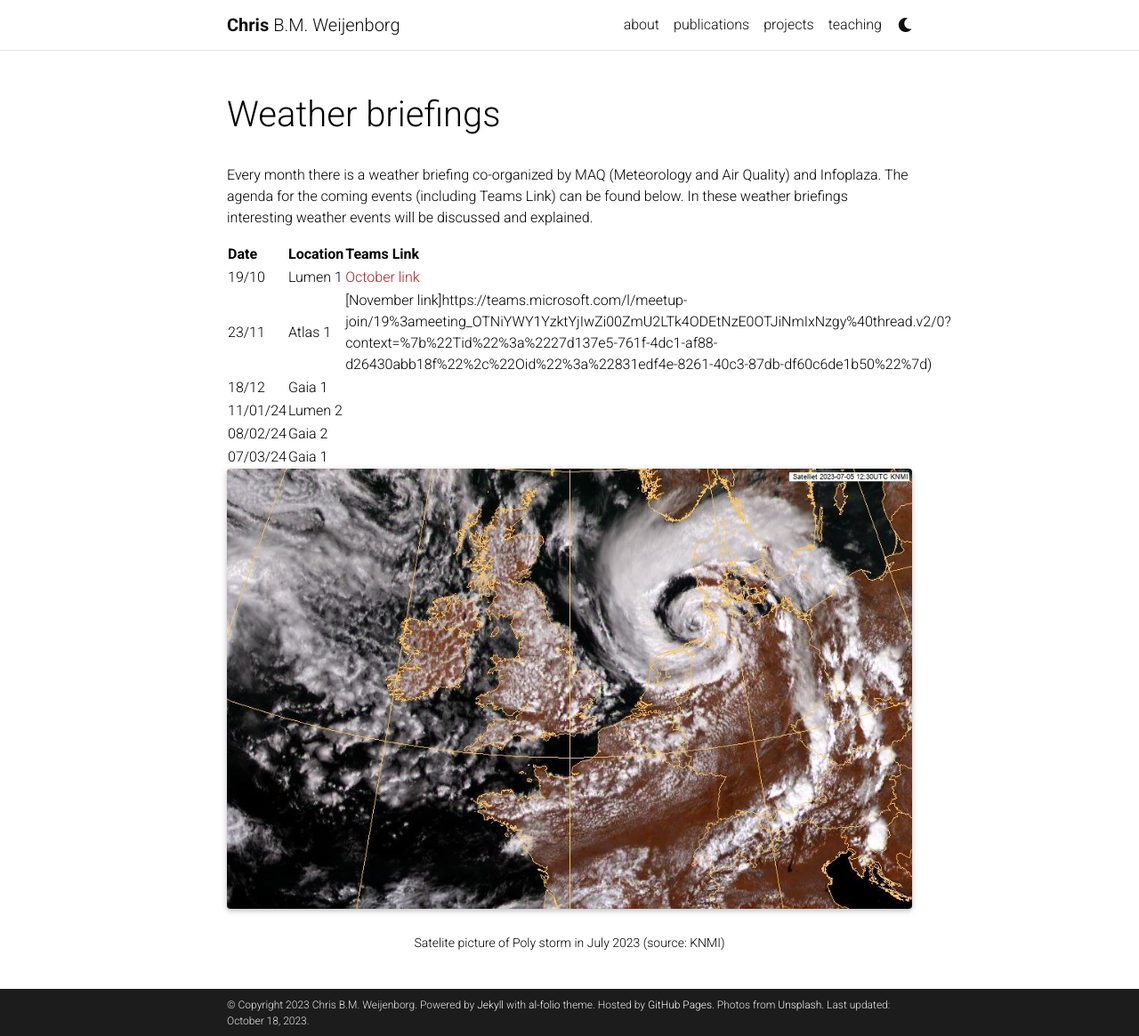
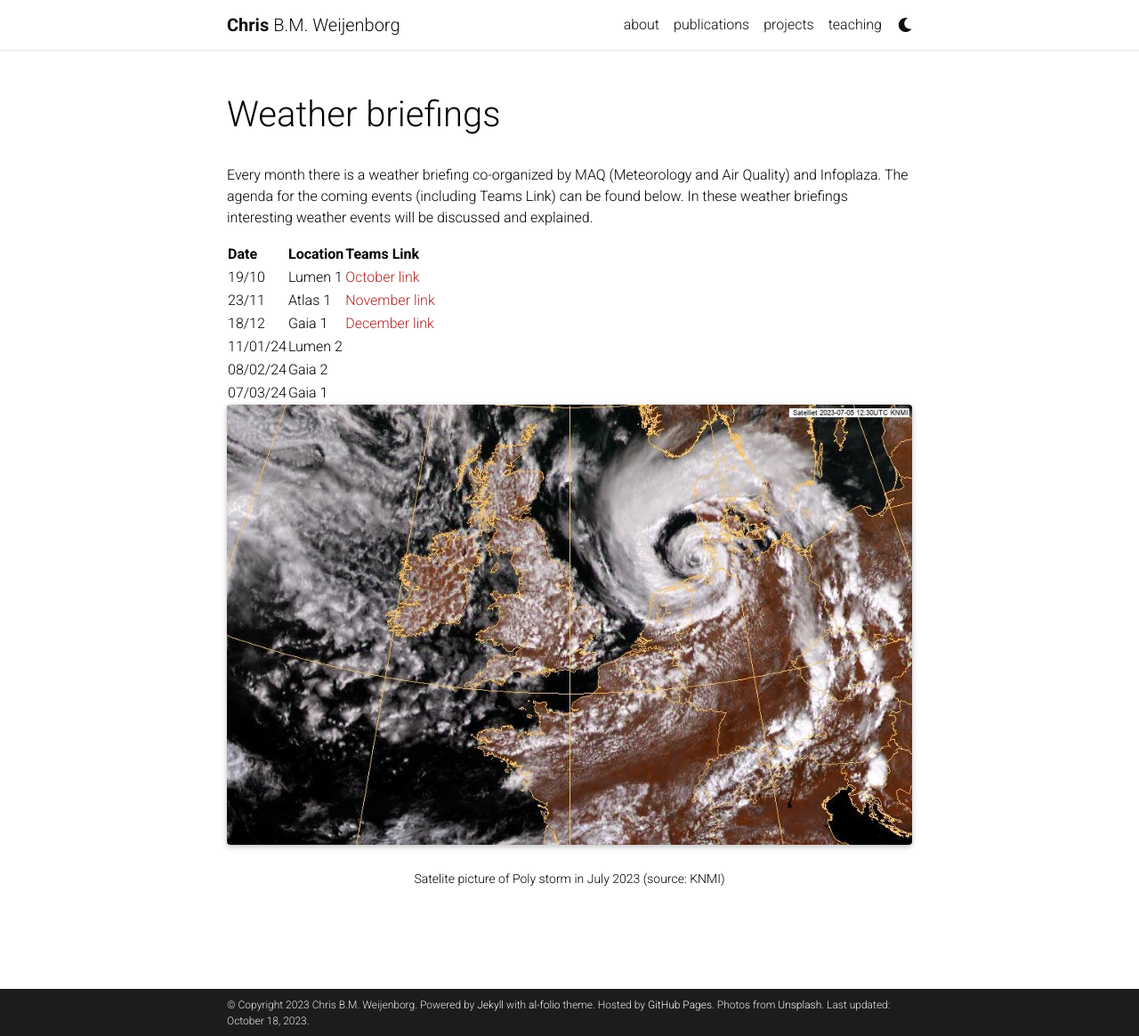
Before and after one commit to chrisweij/chrisweij.github.io, a Jekyll site: the page built from _projects/WeatherBriefing.md, in a window 1280 px wide and 1165 px high. Shown: the whole window at 89% size. Built offline with Jekyll 4.4.1, drawn with Linux system fonts in a browser that asks for light colours; full-size pictures stand in for the smaller copies a plugin makes; comment, search, counter and statistics services are not loaded; a style sheet for code colours, icons or effects is not loaded.

Commit message:
Updated teams links

```diff
--- a/_projects/WeatherBriefing.md
+++ b/_projects/WeatherBriefing.md
@@ -13,8 +13,8 @@
 | Date        | Location    | Teams Link|
 | ----------- | ----------- | -----------|
 | 19/10       | Lumen 1     | [October link](https://teams.microsoft.com/l/meetup-join/19%3ameeting_MjAyNDBmNjktODMyZS00NTg1LWI1Y2MtZWMyYzBiMWUxYjNk%40thread.v2/0?context=%7b%22Tid%22%3a%2227d137e5-761f-4dc1-af88-d26430abb18f%22%2c%22Oid%22%3a%22831edf4e-8261-40c3-87db-df60c6de1b50%22%7d) |
-| 23/11       | Atlas 1     | [November link]https://teams.microsoft.com/l/meetup-join/19%3ameeting_OTNiYWY1YzktYjIwZi00ZmU2LTk4ODEtNzE0OTJiNmIxNzgy%40thread.v2/0?context=%7b%22Tid%22%3a%2227d137e5-761f-4dc1-af88-d26430abb18f%22%2c%22Oid%22%3a%22831edf4e-8261-40c3-87db-df60c6de1b50%22%7d) |
-| 18/12       | Gaia 1      | |
+| 23/11       | Atlas 1     | [November link](https://teams.microsoft.com/l/meetup-join/19%3ameeting_OTNiYWY1YzktYjIwZi00ZmU2LTk4ODEtNzE0OTJiNmIxNzgy%40thread.v2/0?context=%7b%22Tid%22%3a%2227d137e5-761f-4dc1-af88-d26430abb18f%22%2c%22Oid%22%3a%22831edf4e-8261-40c3-87db-df60c6de1b50%22%7d) |
+| 18/12       | Gaia 1      | [December link](https://teams.microsoft.com/l/meetup-join/19%3ameeting_ZDQ0YzY1ZjctMGY4MS00MTk3LWI2ZDgtNDgyYTU0M2Y0MzZk%40thread.v2/0?context=%7b%22Tid%22%3a%2227d137e5-761f-4dc1-af88-d26430abb18f%22%2c%22Oid%22%3a%22831edf4e-8261-40c3-87db-df60c6de1b50%22%7d) |
 | 11/01/24    | Lumen 2     | |
 | 08/02/24    | Gaia 2      | |
 | 07/03/24    | Gaia 1      | |
```
